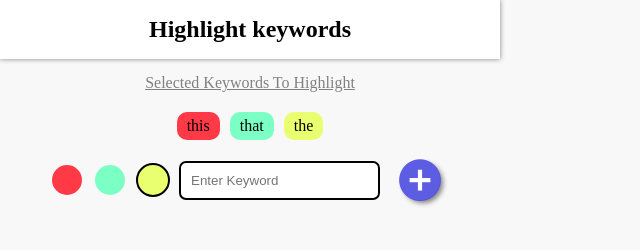
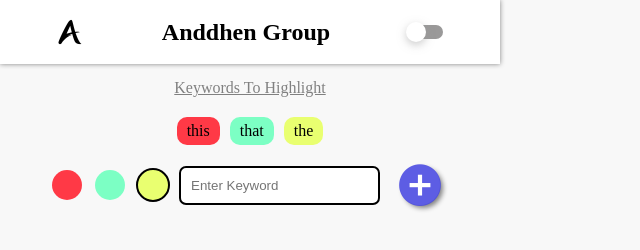
Before and after one commit to AbhiGattineni/ACS_Extenstion, a browser extension: page index.html in a window 1280 px wide. Shown: the whole page, without its empty margins (0-640 px from the left). Drawn offline with nearby package versions, Linux system fonts and the light colour scheme.

Commit message:
logo, on/off button added

```diff
--- a/contentScript.js
+++ b/contentScript.js
@@ -3,8 +3,8 @@ chrome.runtime.onMessage.addListener(function(message, sender, sendResponse) {
         const keywordsWithColors = message.keywords;
         if (keywordsWithColors && keywordsWithColors.length > 0) {
             // Remove existing highlighting spans
-            document.querySelectorAll('span.keyword-highlight').forEach(function(span) {
-                span.outerHTML = span.innerHTML;
+            document.querySelectorAll('mark.keyword-highlight').forEach(function(mark) {
+                mark.outerHTML = mark.innerHTML;
             });
 
             keywordsWithColors.forEach(({ keyword, color }) => {
--- a/index.html
+++ b/index.html
@@ -9,10 +9,15 @@
 </head>
 <body>
     <nav>
-        <h1>Highlight keywords</h1>
+        <img src="/images/Anddhen_logo.png" alt="logo">
+        <h1>Anddhen Group</h1>
+        <div class="checkbox-wrapper-3">
+            <input type="checkbox" id="cbx-3" />
+            <label for="cbx-3" class="toggle"><span></span></label>
+        </div>
     </nav>
     <main>
-        <p class="hint">Selected keywords to highlight</p>
+        <p class="hint">keywords to highlight</p>
         <section>
         </section>
         <div>
--- a/popup.js
+++ b/popup.js
@@ -3,12 +3,30 @@ document.addEventListener('DOMContentLoaded', function() {
     const displayArea = document.querySelector('section');
     const addKeyword = document.querySelector('.add-btn');
     const colorRadios = document.querySelectorAll('.clr');
+    const checkbox = document.getElementById('cbx-3');
 
     const defaultKeywords = {
         'this': '#FF3946',
         'that': '#7cffc4',
         'the': '#e9ff70'
     };
+
+    // Load checkbox state from localStorage or set it to false by default
+    let checkboxState = JSON.parse(localStorage.getItem('checkboxState')) || false;
+
+    // Function to save checkbox state to localStorage
+    function saveCheckboxStateToLocalStorage() {
+        localStorage.setItem('checkboxState', JSON.stringify(checkboxState));
+    }
+
+    // Function to update checkbox state and save it to localStorage
+    function updateCheckboxState(event) {
+        checkboxState = event.target.checked;
+        saveCheckboxStateToLocalStorage();
+    }
+
+    // Add event listener to checkbox to update its state when it changes
+    checkbox.addEventListener('change', updateCheckboxState);
 
     let keywordsColors = JSON.parse(localStorage.getItem('keywordsColors')) || defaultKeywords;
 
@@ -73,4 +91,6 @@ document.addEventListener('DOMContentLoaded', function() {
     const keywordsWithColors = Object.entries(keywordsColors).map(([keyword, color]) => ({ keyword, color }));
     chrome.runtime.sendMessage({ action: 'highlight', keywords: keywordsWithColors });
 
+    // Set the initial state of the checkbox based on the loaded value
+    checkbox.checked = checkboxState;
 });
--- a/style.css
+++ b/style.css
@@ -15,6 +15,13 @@ nav{
     box-shadow: 0 0 5px gray;
     padding: 1rem;
     text-align: center;
+    display: flex;
+    justify-content: space-around;
+    align-items: center;
+}
+
+nav img{
+    width: 2rem;
 }
 
 main{
@@ -153,3 +160,70 @@ aside input::after{
 #highlightButton:active{
     box-shadow: 0 0 0;
 }
+
+.checkbox-wrapper-3 input[type="checkbox"] {
+    visibility: hidden;
+    display: none;
+  }
+
+  .checkbox-wrapper-3 .toggle {
+    position: relative;
+    display: block;
+    width: 40px;
+    height: 20px;
+    cursor: pointer;
+    -webkit-tap-highlight-color: transparent;
+    transform: translate3d(0, 0, 0);
+  }
+  .checkbox-wrapper-3 .toggle:before {
+    content: "";
+    position: relative;
+    top: 3px;
+    left: 3px;
+    width: 34px;
+    height: 14px;
+    display: block;
+    background: #9A9999;
+    border-radius: 8px;
+    transition: background 0.2s ease;
+  }
+  .checkbox-wrapper-3 .toggle span {
+    position: absolute;
+    top: 0;
+    left: 0;
+    width: 20px;
+    height: 20px;
+    display: block;
+    background: white;
+    border-radius: 10px;
+    box-shadow: 0 3px 8px rgba(154, 153, 153, 0.5);
+    transition: all 0.2s ease;
+  }
+  .checkbox-wrapper-3 .toggle span:before {
+    content: "";
+    position: absolute;
+    display: block;
+    margin: -18px;
+    width: 56px;
+    height: 56px;
+    background: rgba(79, 46, 220, 0.5);
+    border-radius: 50%;
+    transform: scale(0);
+    opacity: 1;
+    pointer-events: none;
+  }
+
+  .checkbox-wrapper-3 #cbx-3:checked + .toggle:before {
+    background: #947ADA;
+  }
+  .checkbox-wrapper-3 #cbx-3:checked + .toggle span {
+    background: #4F2EDC;
+    transform: translateX(20px);
+    transition: all 0.2s cubic-bezier(0.8, 0.4, 0.3, 1.25), background 0.15s ease;
+    box-shadow: 0 3px 8px rgba(79, 46, 220, 0.2);
+  }
+  .checkbox-wrapper-3 #cbx-3:checked + .toggle span:before {
+    transform: scale(1);
+    opacity: 0;
+    transition: all 0.4s ease;
+  }
```
Also changed, not shown: images/Anddhen_logo.png (added), manifest.json.
